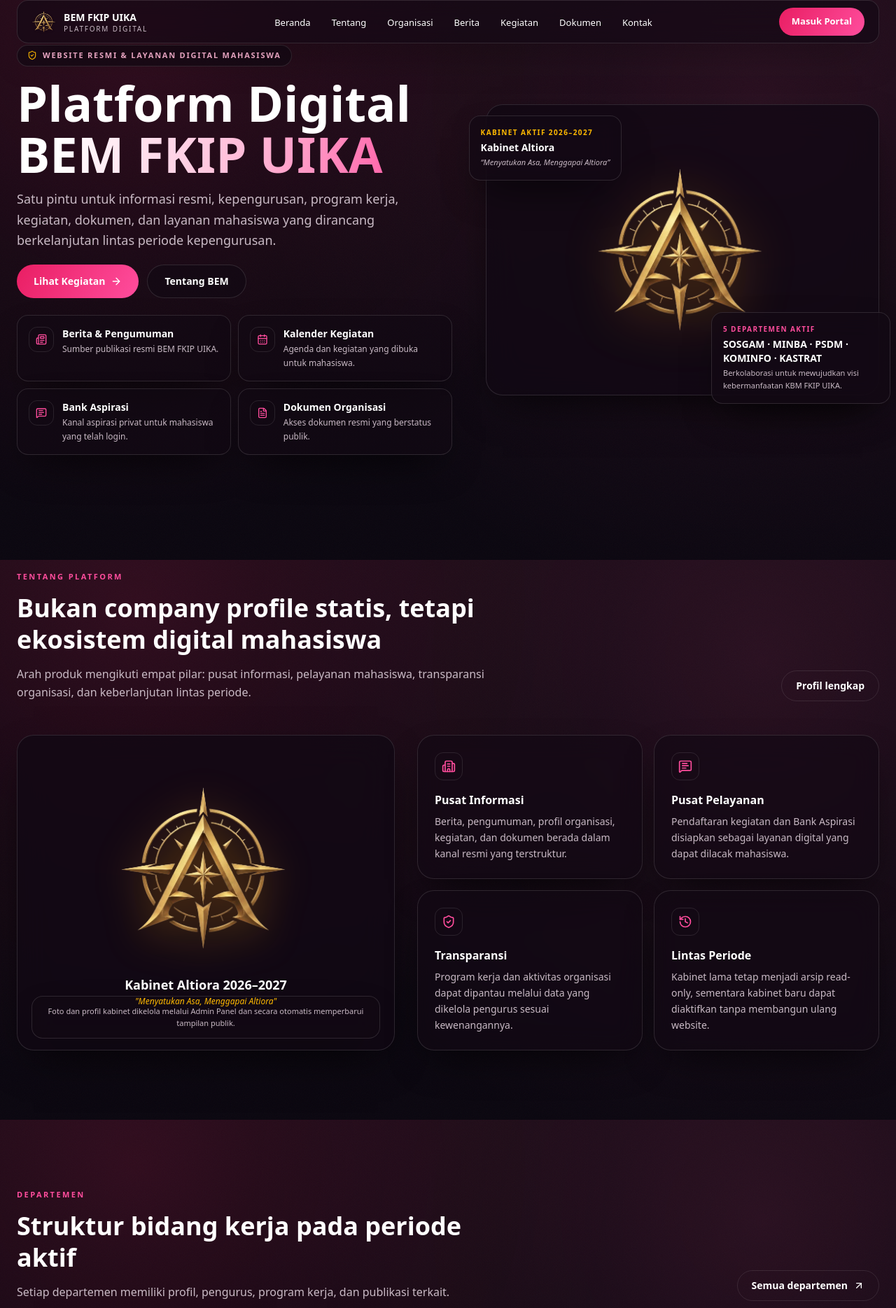
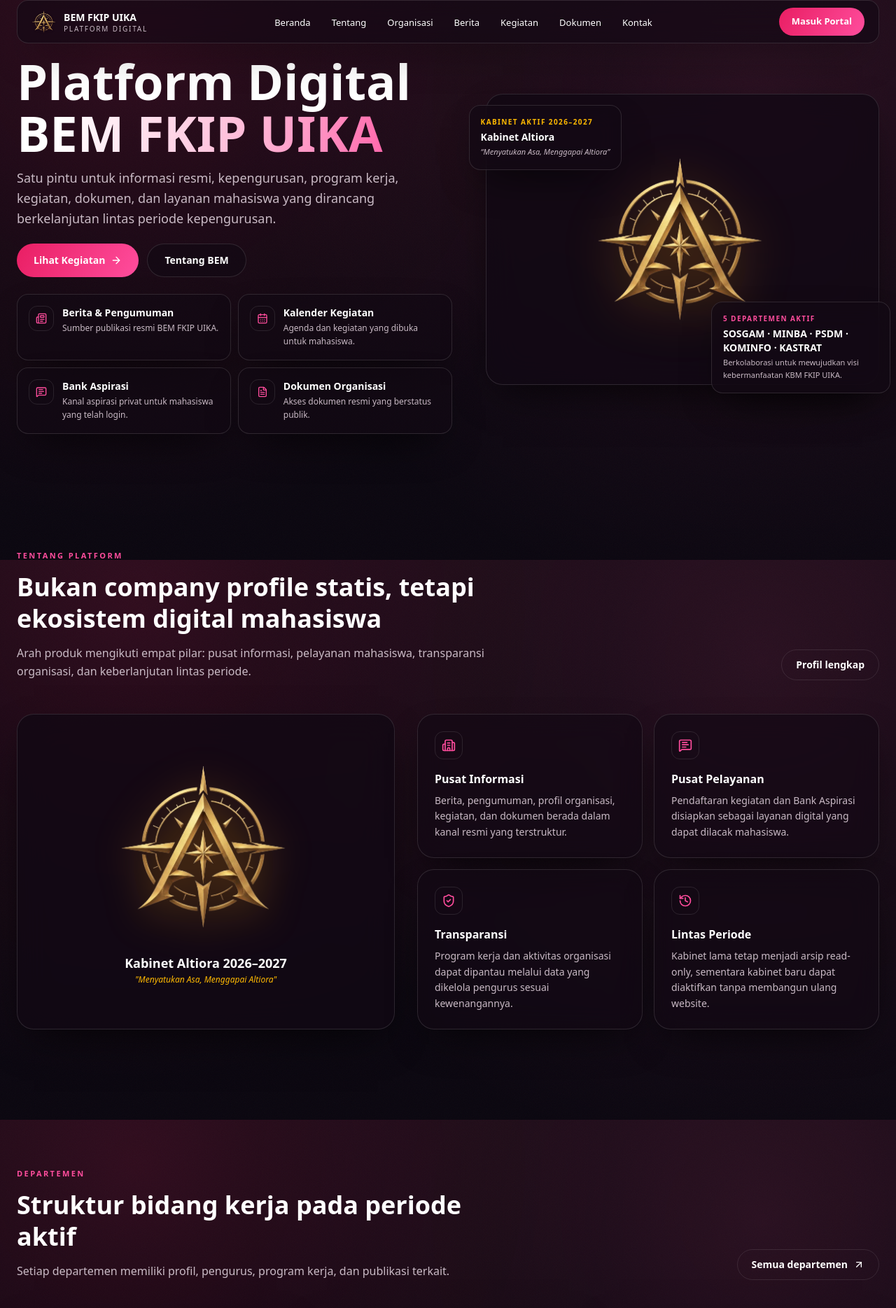
Before and after one commit to levine420/bem-fkip-final, a Next.js app: page / in a window 1280 px wide. Shown: the top 1869 px of the page at 70% size. Built offline with nearby package versions, Linux system fonts and the light colour scheme.

Commit message:
fix: hapus badge website resmi & teks kabinet yang nabrak

```diff
--- a/src/components/HomeAbout.tsx
+++ b/src/components/HomeAbout.tsx
@@ -29,9 +29,7 @@
               <p className="font-display text-lg font-bold text-foreground">Kabinet Altiora 2026–2027</p>
               <p className="text-xs text-amber-400 font-medium italic mt-0.5">"Menyatukan Asa, Menggapai Altiora"</p>
             </div>
-            <div className="absolute inset-x-5 bottom-4 glass rounded-2xl p-3 text-[11px] text-center leading-relaxed text-muted-foreground">
-              Foto dan profil kabinet dikelola melalui Admin Panel dan secara otomatis memperbarui tampilan publik.
-            </div>
+
           </div>
           <div className="grid gap-4 sm:grid-cols-2">
             {pillars.map(({ icon: Icon, title, text }) => (
--- a/src/components/HomeHero.tsx
+++ b/src/components/HomeHero.tsx
@@ -1,6 +1,6 @@
 import Image from "next/image";
 import Link from "next/link";
-import { ArrowRight, CalendarDays, FileText, MessageSquareText, Newspaper, ShieldCheck } from "lucide-react";
+import { ArrowRight, CalendarDays, FileText, MessageSquareText, Newspaper } from "lucide-react";
 import { siteConfig } from "@/config/site";
 
 const quickIcons = [Newspaper, CalendarDays, MessageSquareText, FileText] as const;
@@ -11,9 +11,7 @@
       <div className="relative mx-auto grid max-w-7xl items-center gap-8 lg:grid-cols-[1.05fr_0.95fr] lg:gap-12">
         {/* Left Column */}
         <div className="reveal">
-          <span className="glass inline-flex items-center gap-2 rounded-full px-3.5 py-1.5 text-[11px] font-semibold uppercase tracking-[0.16em] text-soft">
-            <ShieldCheck className="size-3.5 text-amber-400" /> Website Resmi & Layanan Digital Mahasiswa
-          </span>
+
           <h1 className="mt-4 font-display text-[2.2rem] font-extrabold leading-[1.05] sm:text-6xl xl:text-[4.4rem]">
             Platform Digital
             <span className="text-gradient block">BEM FKIP UIKA</span>
```
